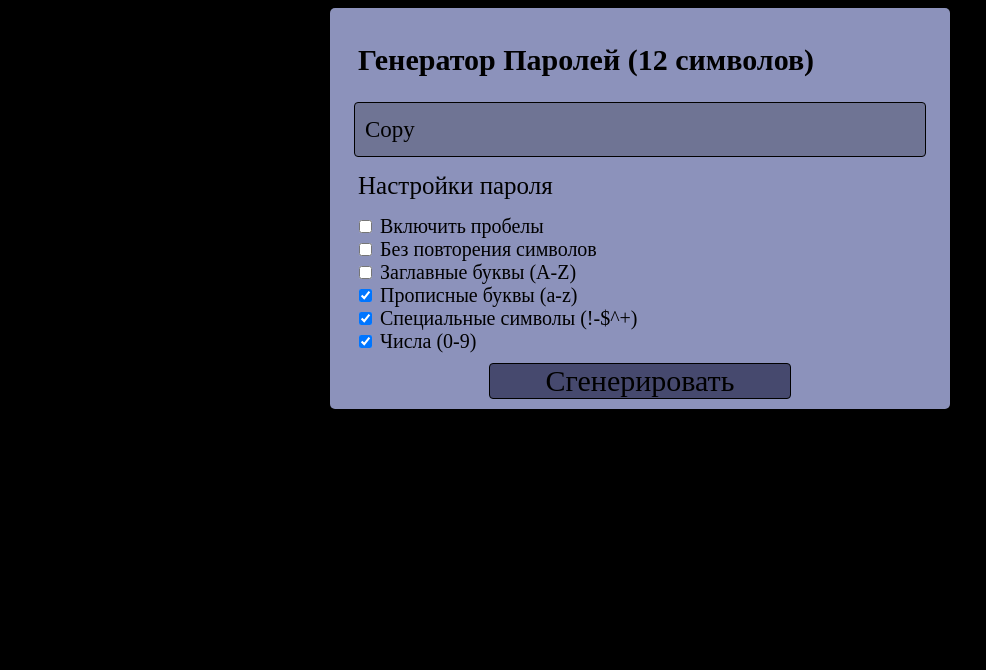
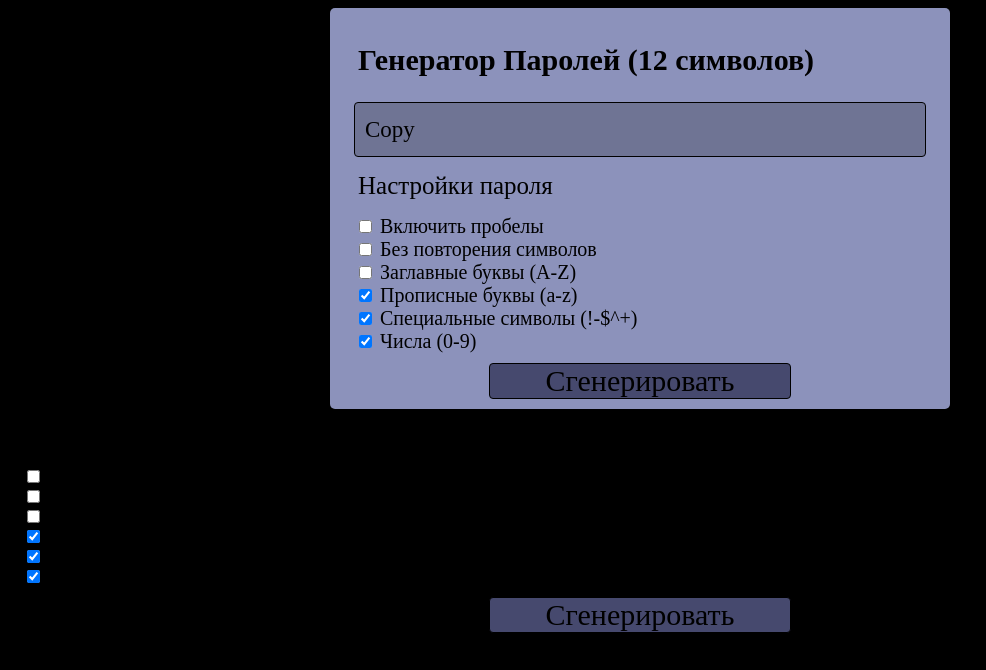
Before and after one commit to abbanock/abbasitory_generator, a plain HTML site: page index.html in a window 1280 px wide. Shown: the whole page, without its empty margins (0-986 px from the left). Drawn offline with Linux system fonts and the light colour scheme.

Commit message:
generator03

```diff
--- a/index.html
+++ b/index.html
@@ -45,5 +45,35 @@
         <div class="generate">Сгенерировать</div>
     </div>
 
+    <div class="settings">Настройки пароля</div>
+        <div class="wrapper">
+            <label for="symbols-repeat">
+                <input type="checkbox" name="variations" class="spaces"> Включить пробелы
+            </label>
+
+            <label for="symbols-repeat">
+                <input type="checkbox" name="variations" class="none-repeats"> Без повторения символов
+            </label>
+            <br>
+            <label for="variations">
+                <input type="checkbox" name="variations" class="uppers"> Заглавные буквы (A-Z)
+            </label>
+
+            <label for="variations">
+                <input type="checkbox" name="variations" class="lowers" checked> Прописные буквы (a-z)
+            </label>
+            <br>
+            <label for="variations">
+                <input type="checkbox" name="variations" class="specials" checked> Cпециальные символы (!-$^+)
+            </label>
+
+            <label for="variations">
+                <input type="checkbox" name="variations" class="numbers" checked> Числа (0-9)
+            </label>
+        </div>
+        <div class="generate">Сгенерировать</div>
+    </div>
+
+
     <script src="main.js"></script>
 </body></html>
```
